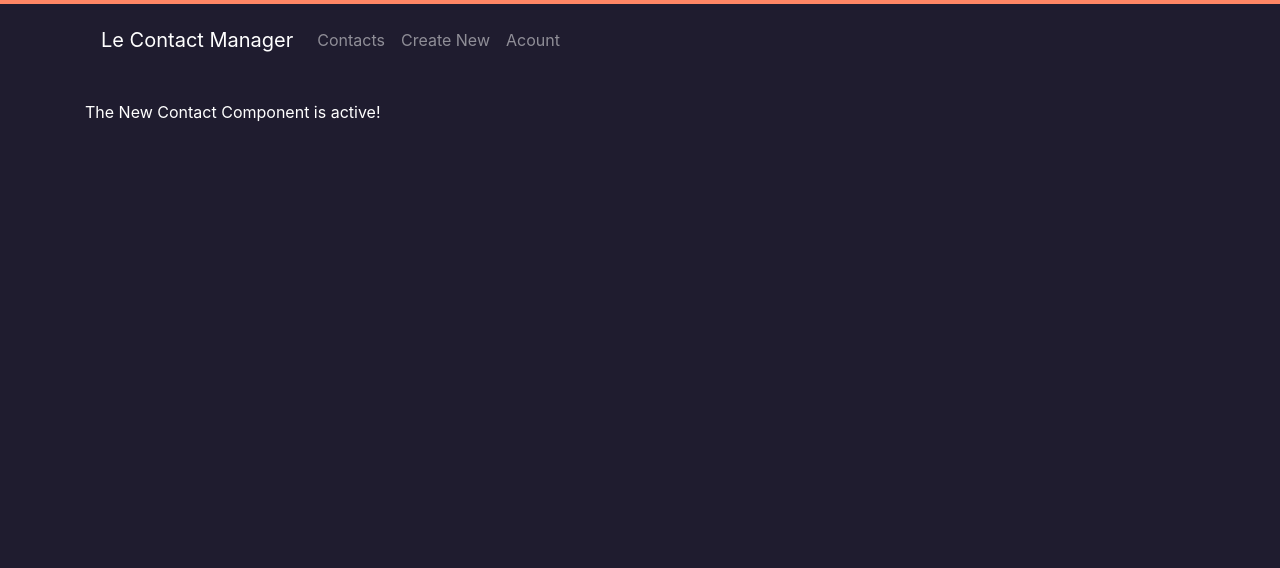
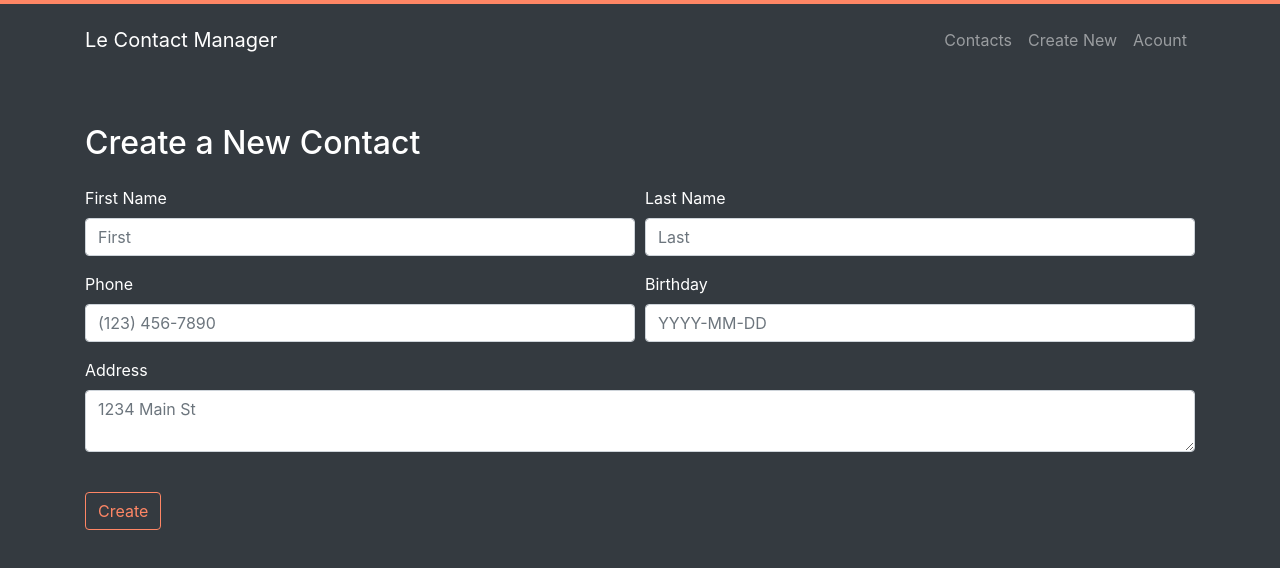
Before and after one commit to team7ftw/leContactManager, a React (Create React App) app in the folder frontend/: page /create in a window 1280 px wide. Shown: the top 568 px of the page. Built offline with nearby package versions, Linux system fonts and the light colour scheme; the HTML template or start-up script is replaced by a standard one.

Commit message:
Add 'New Contact' component

```diff
--- a/frontend/public/index.html
+++ b/frontend/public/index.html
@@ -26,7 +26,7 @@
     -->
     <title>Le Contact Manager</title>
   </head>
-  <body>
+  <body class="bg-dark">
     <noscript>You need to enable JavaScript to run this app!</noscript>
     <div id="top-visual"></div>
     <div id="root"></div>
--- a/frontend/src/App.css
+++ b/frontend/src/App.css
@@ -2,13 +2,15 @@ body {
   background: #1F1C2F;
   color: #FFFFFF;
   margin: 0;
+  /*
   font-family: -apple-system, BlinkMacSystemFont, 'Segoe UI', 'Roboto', 'Oxygen',
     'Ubuntu', 'Cantarell', 'Fira Sans', 'Droid Sans', 'Helvetica Neue',
-    sans-serif;
+    sans-serif; */
   -webkit-font-smoothing: antialiased;
   -moz-osx-font-smoothing: grayscale;
 }
 
+/* Little visual flair */
 #top-visual {
   width:100%;
   height: 0.25rem;
@@ -24,6 +26,15 @@ body {
   color: #FF8665 !important;
 }
 
+.btn-outline-fire {
+  border-color: #FF8665;
+  color: #FF8665;
+}
+
+.btn-outline-fire:hover {
+  background-color: #FF8665;
+}
+
 code {
   font-family: source-code-pro, Menlo, Monaco, Consolas, 'Courier New',
     monospace;
--- a/frontend/src/App.js
+++ b/frontend/src/App.js
@@ -21,11 +21,11 @@ class App extends Component {
     return (
       <Router>
         <div className="container">
-          <Navbar bg="transparent" expand="lg" className="py-3" variant="dark">
+          <Navbar bg="transparent" expand="lg" className="py-3 px-0" variant="dark">
             <Link to="/" className="navbar-brand">Le Contact Manager</Link>
             <Navbar.Toggle aria-controls="navMenu" />
             <Navbar.Collapse id="navMenu">
-              <Nav className="mr-auto">
+              <Nav className="ml-auto">
                 <Link to="/" className="nav-link">Contacts</Link>
                 <Link to="/create" className="nav-link">Create New</Link>
                 <Link to="/acount" className="nav-link">Acount</Link>
--- a/frontend/src/components/new-contact.component.js
+++ b/frontend/src/components/new-contact.component.js
@@ -1,12 +1,147 @@
 import React, { Component } from 'react';
+import { Form } from 'react-bootstrap';
+import { Col } from 'react-bootstrap';
+import Button from 'react-bootstrap/Button';
 
 class NewContact extends Component {
+    // Component constructor
+    constructor(props) {
+        super(props);
+
+        // Set component intial state
+        this.state = {
+            c_firstname: '',
+            c_lastname: '',
+            c_phone: '',
+            c_birthdate: '',
+            c_address: ''
+        }
+
+        // Bind event listeners
+        this.onSubmit = this.onSubmit.bind(this);
+        this.onChangeFirstName = this.onChangeFirstName.bind(this);
+        this.onChangeLastName = this.onChangeLastName.bind(this);
+        this.onChangePhone = this.onChangePhone.bind(this);
+        this.onChangeBirthdate = this.onChangeBirthdate.bind(this);
+        this.onChangeAddress = this.onChangeAddress.bind(this);
+    }
+
     render() {
+        // TODO: Form validation
         return(
-            <div>
-                <p>The New Contact Component is active!</p>
+            <div className="mt-4">
+                <h2 className="mb-4">Create a New Contact</h2>
+                <Form onSubmit={this.onSubmit}>
+                    <Form.Row>
+                        <Form.Group as={Col}>
+                            <Form.Label>First Name</Form.Label>
+                            <Form.Control
+                                type="text"
+                                placeholder="First"
+                                value={this.state.c_firstname}
+                                onChange={this.onChangeFirstName}
+                            />
+                        </Form.Group>
+
+                        <Form.Group as={Col}>
+                            <Form.Label>Last Name</Form.Label>
+                            <Form.Control
+                                type="text"
+                                placeholder="Last"
+                                value={this.state.c_lastname}
+                                onChange={this.onChangeLastName}
+                            />
+                        </Form.Group>
+                    </Form.Row>
+
+                    <Form.Row>
+                        <Form.Group as={Col}>
+                            <Form.Label>Phone</Form.Label>
+                            <Form.Control
+                                type="text"
+                                placeholder="(123) 456-7890"
+                                value={this.state.c_phone}
+                                onChange={this.onChangePhone}
+                            />
+                        </Form.Group>
+
+                        <Form.Group as={Col}>
+                            <Form.Label>Birthday</Form.Label>
+                            <Form.Control
+                                type="text"
+                                placeholder="YYYY-MM-DD"
+                                value={this.state.c_birthdate}
+                                onChange={this.onChangeBirthdate}
+                            />
+                        </Form.Group>
+                    </Form.Row>
+
+                    <Form.Group>
+                        <Form.Label>Address</Form.Label>
+                        <Form.Control
+                            as="textarea"
+                            placeholder="1234 Main St"
+                            rows="2"
+                            value={this.state.c_address}
+                            onChange={this.onChangeAddress}
+                        />
+                    </Form.Group>
+
+                    <Button variant="outline-fire mt-4" type="submit">
+                        Create
+                    </Button>
+                </Form>
             </div>
         );
+    }
+
+    // Events
+    onSubmit(e) {
+        // Prevent page reload
+        e.preventDefault();
+
+        // TODO: POST to API
+        console.log(`Form submitted:`);
+        console.log(`Contact name: ${this.state.c_firstname} ${this.state.c_lastname}`);
+
+        // Reset form after submit
+        this.setState({
+            c_firstname: '',
+            c_lastname: '',
+            c_phone: '',
+            c_birthdate: '',
+            c_address: ''
+        });
+    }
+
+    onChangeFirstName(e) {
+        this.setState({
+            c_firstname: e.target.value
+        });
+    }
+
+    onChangeLastName(e) {
+        this.setState({
+            c_lastname: e.target.value
+        });
+    }
+
+    onChangeAddress(e) {
+        this.setState({
+            c_address: e.target.value
+        });
+    }
+
+    onChangeBirthdate(e) {
+        this.setState({
+            c_birthdate: e.target.value
+        });
+    }
+
+    onChangePhone(e) {
+        this.setState({
+            c_phone: e.target.value
+        });
     }
 }
 
```
